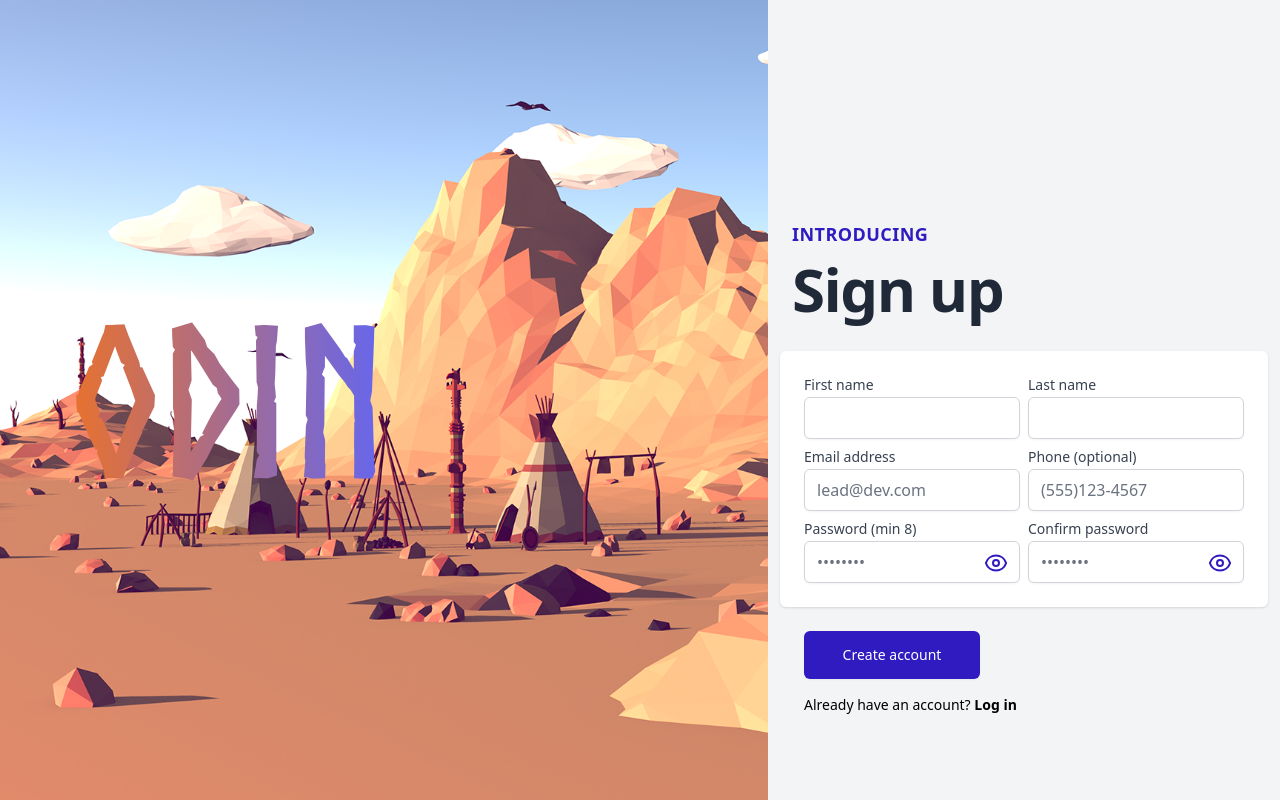
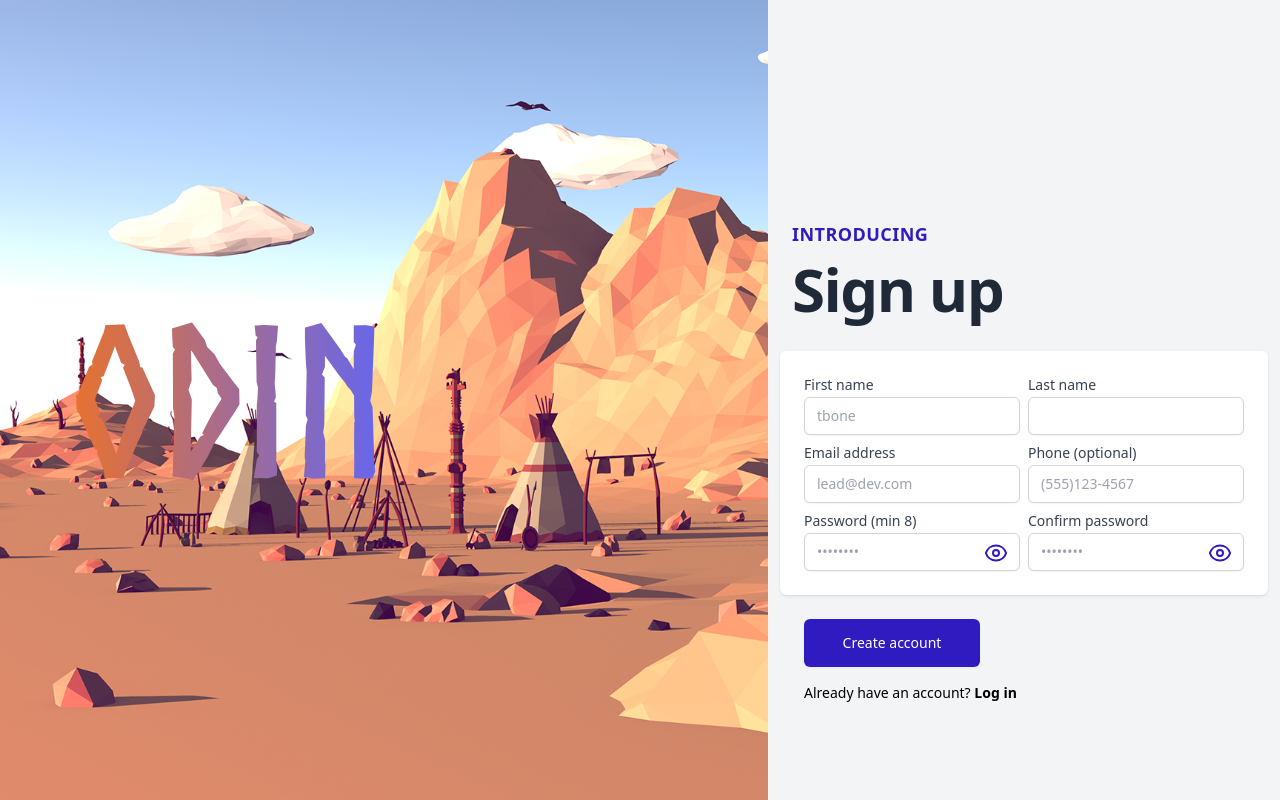
Before and after one commit to remotelyqueued/odin-signup, a website: page src/index.html in a window 1280 px wide. Drawn offline with nearby package versions, Linux system fonts and the light colour scheme; files that its build step writes are made by us from their sources; a web font is replaced by a local one.

Commit message:
Working on invalid state
All swell

```diff
--- a/src/index.html
+++ b/src/index.html
@@ -57,16 +57,13 @@
                         class="rounded-md bg-white px-4 py-6 shadow sm:mx-auto sm:px-6">
                         <div class="grid grid-cols-2 gap-2">
                             <div class="col-span-2 sm:col-span-1">
-                                <label for="first-name" class=""
-                                    >First name</label
-                                >
+                                <label for="first-name">First name</label>
                                 <input
                                     autocomplete="given-name"
-                                    class=""
                                     id="first-name"
                                     name="first-name"
                                     pattern="^[a-zA-Z][a-zA-Z0-9-_\.]{1,20}$"
-                                    placeholder=" "
+                                    placeholder="tbone"
                                     required
                                     type="text" />
                             </div>
@@ -75,7 +72,6 @@
                                 <label for="last-name">Last name</label>
                                 <input
                                     autocomplete="family-name"
-                                    class=""
                                     id="last-name"
                                     name="last-name"
                                     pattern="^[a-zA-Z][a-zA-Z0-9-_\.]{1,20}$"
@@ -103,7 +99,7 @@
                                     name="tel"
                                     pattern="/^\(?([0-9]{3})\)?[-. ]?([0-9]{3})[-. ]?([0-9]{4})$/"
                                     placeholder="(555)123-4567"
-                                    type="text" />
+                                    type="tel" />
                             </div>
 
                             <div class="col-span-2 sm:col-span-1">
--- a/src/input.css
+++ b/src/input.css
@@ -27,17 +27,26 @@
     [multiple],
     textarea,
     select {
-        @apply mt-0.5 block w-full rounded-md border-gray-300 text-gray-700 shadow-sm;
+        @apply mt-0.5 block w-full rounded-md border-gray-300 text-sm text-gray-700 placeholder-gray-400 shadow-sm focus:border-primary focus:outline-none focus:ring-1 focus:ring-primary;
     }
     /*
+
+
+    invalid:border-pink-500
+    invalid:text-pink-600
+
+    focus:invalid:border-pink-500
+    focus:invalid:ring-pink-500
+
+
     ring-offset
 
-    invalid:focus:ring-red-500
+    invalid:ring:red
     invalid:border-red-500
     invalid:text-red-500
 
-    invalid:placeholder-shown:text-gray-500
-    invalid:placeholder-shown:focus:ring-indigo-500
+    invalid:placeholder-shown:text-gray-700
+    invalid:placeholder-shown:focus:ring-primary
     invalid:placeholder-shown:border-gray-300
     */
 
@@ -46,6 +55,6 @@
     }
 
     svg {
-        @apply stroke-[#301bc1] stroke-2;
+        @apply stroke-primary stroke-2;
     }
 }
```
